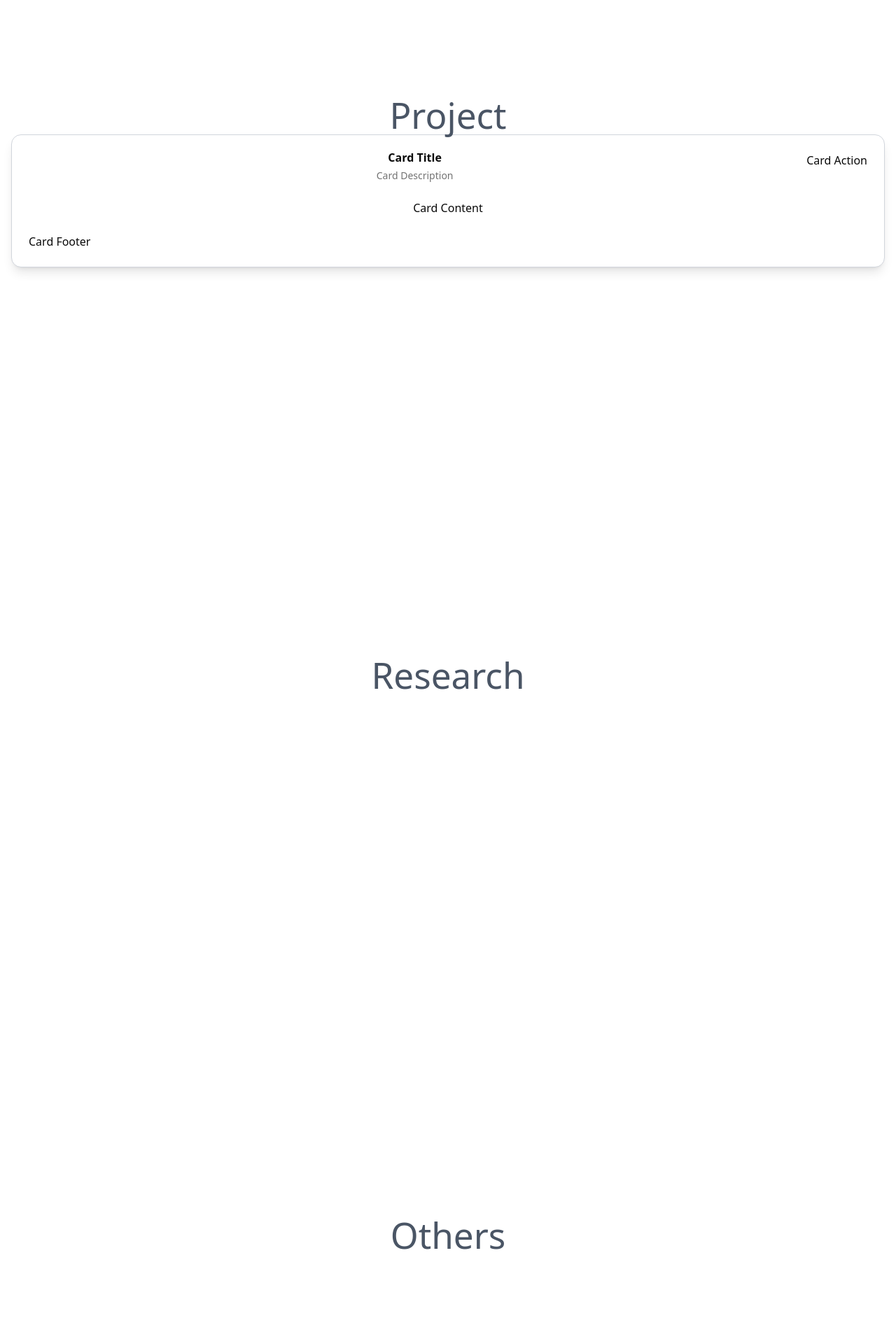
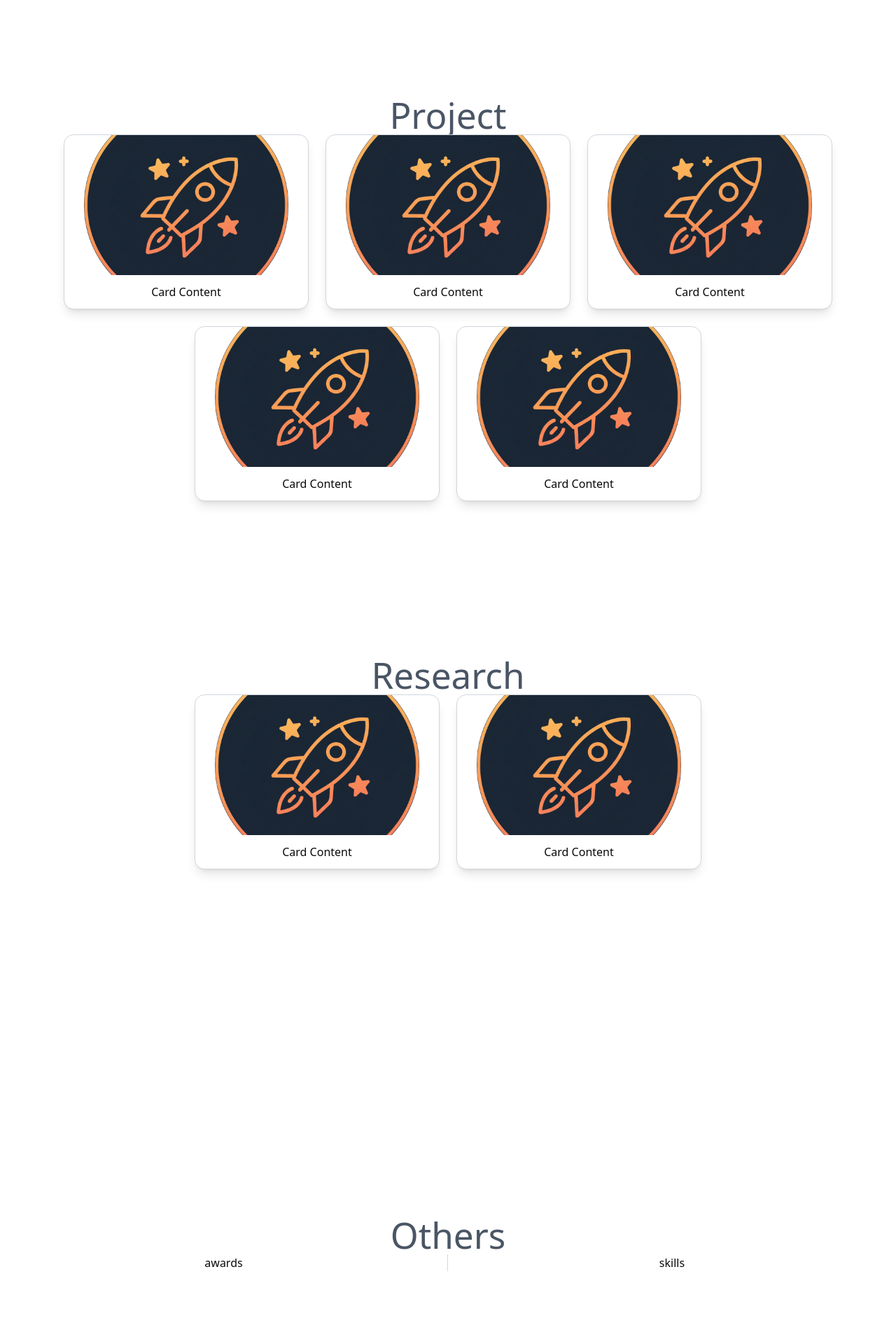
Before and after one commit to TKmatsu2008/TKmatsu2008, a React (Vite) app: page / in a window 1280 px wide. Shown: the part 720-2640 px from the top of the page at 70% size. Built offline with nearby package versions, Linux system fonts and the light colour scheme.

Commit message:
feat:researchおよびothersの雛形が完成

```diff
--- a/package.json
+++ b/package.json
@@ -10,6 +10,7 @@
     "preview": "vite preview"
   },
   "dependencies": {
+    "@radix-ui/react-dialog": "^1.1.15",
     "@tailwindcss/vite": "^4.1.18",
     "class-variance-authority": "^0.7.1",
     "clsx": "^2.1.1",
--- a/src/App.tsx
+++ b/src/App.tsx
@@ -1,4 +1,5 @@
 import './App.css'
+import logo from './assets/logo.png'
 import {
   Card,
   CardAction,
@@ -8,6 +9,14 @@ import {
   CardHeader,
   CardTitle,
 } from "@/components/ui/card"
+import {
+  Dialog,
+  DialogContent,
+  DialogDescription,
+  DialogHeader,
+  DialogTitle,
+  DialogTrigger,
+} from "@/components/ui/dialog"
 
 function App() {
   const navLinks = [
@@ -57,35 +66,87 @@ function App() {
           </p>
         </section>
 
-        <section id='project' className='w-full max-w-full md:max-w-7xl md:mx-auto mx-auto min-h-screen'>
+        <section id='project' className='w-full max-w-full md:max-w-7xl md:mx-auto mx-auto min-h-screen md:pt-[10hv]'>
           <h1 className='text-gray-600 leading-relaxed'>
             Project
           </h1>
-          <Card className="border border-gray-300 shadow-lg bg-white">
-            <CardHeader>
-              <CardTitle>Card Title</CardTitle>
-              <CardDescription>Card Description</CardDescription>
-              <CardAction>Card Action</CardAction>
-            </CardHeader>
-            <CardContent>
-              <p>Card Content</p>
-            </CardContent>
-            <CardFooter>
-              <p>Card Footer</p>
-            </CardFooter>
-          </Card>
+
+          <div className="flex flex-wrap justify-center gap-6">
+            {[...Array(5)].map((_, index) => (
+              <Dialog key={index}>
+                <DialogTrigger asChild>
+                  <Card className="w-[350px] border border-gray-300 shadow-lg bg-white cursor-pointer overflow-hidden p-0">
+                    <CardContent className="p-0">
+                      <img src={logo} alt="Project" className="w-full h-[200px] object-cover" />
+                      <div className="p-3">
+                        <p>Card Content</p>
+                      </div>
+                    </CardContent>
+                  </Card>
+                </DialogTrigger>
+                <DialogContent className="min-w-[90vw] min-h-[90vh] w-full overflow-y-auto">
+                  <DialogHeader>
+                    <DialogTitle>Are you absolutely sure?</DialogTitle>
+                    <DialogDescription>
+                      This action cannot be undone. This will permanently delete your account
+                      and remove your data from our servers.
+                    </DialogDescription>
+                  </DialogHeader>
+                </DialogContent>
+              </Dialog>
+            ))}
+          </div>
         </section>
 
         <section id='research' className='min-h-screen'>
           <h1 className='text-gray-600 leading-relaxed'>
             Research
           </h1>
+
+           <div className="flex flex-wrap justify-center gap-6">
+            {[...Array(2)].map((_, index) => (
+              <Dialog key={index}>
+                <DialogTrigger asChild>
+                  <Card className="w-[350px] border border-gray-300 shadow-lg bg-white cursor-pointer overflow-hidden p-0">
+                    <CardContent className="p-0">
+                      <img src={logo} alt="Project" className="w-full h-[200px] object-cover" />
+                      <div className="p-3">
+                        <p>Card Content</p>
+                      </div>
+                    </CardContent>
+                  </Card>
+                </DialogTrigger>
+                <DialogContent className="min-w-[90vw] min-h-[90vh] w-full overflow-y-auto">
+                  <DialogHeader>
+                    <DialogTitle>Are you absolutely sure?</DialogTitle>
+                    <DialogDescription>
+                      This action cannot be undone. This will permanently delete your account
+                      and remove your data from our servers.
+                    </DialogDescription>
+                  </DialogHeader>
+                </DialogContent>
+              </Dialog>
+            ))}
+          </div>
         </section>
 
-        <section id='others' className='min-h-screen'>
+        <section id='others' className='w-full max-w-full md:max-w-7xl md:mx-auto mx-auto min-h-screen md:pt-[10hv]'>
           <h1 className='text-gray-600 leading-relaxed'>
             Others
           </h1>
+          <div className='flex'>
+            <div className='w-1/2 border-r border-gray-300 pr-4'>
+              <h2>
+                awards
+              </h2>
+            </div>
+
+            <div className='w-1/2 pl-4'>
+              <h2>
+                skills
+              </h2>
+            </div>
+          </div>
         </section>
       </main>
 
--- /dev/null
+++ b/src/components/ui/dialog.tsx
@@ -0,0 +1,141 @@
+import * as React from "react"
+import * as DialogPrimitive from "@radix-ui/react-dialog"
+import { XIcon } from "lucide-react"
+
+import { cn } from "@/lib/utils"
+
+function Dialog({
+  ...props
+}: React.ComponentProps<typeof DialogPrimitive.Root>) {
+  return <DialogPrimitive.Root data-slot="dialog" {...props} />
+}
+
+function DialogTrigger({
+  ...props
+}: React.ComponentProps<typeof DialogPrimitive.Trigger>) {
+  return <DialogPrimitive.Trigger data-slot="dialog-trigger" {...props} />
+}
+
+function DialogPortal({
+  ...props
+}: React.ComponentProps<typeof DialogPrimitive.Portal>) {
+  return <DialogPrimitive.Portal data-slot="dialog-portal" {...props} />
+}
+
+function DialogClose({
+  ...props
+}: React.ComponentProps<typeof DialogPrimitive.Close>) {
+  return <DialogPrimitive.Close data-slot="dialog-close" {...props} />
+}
+
+function DialogOverlay({
+  className,
+  ...props
+}: React.ComponentProps<typeof DialogPrimitive.Overlay>) {
+  return (
+    <DialogPrimitive.Overlay
+      data-slot="dialog-overlay"
+      className={cn(
+        "data-[state=open]:animate-in data-[state=closed]:animate-out data-[state=closed]:fade-out-0 data-[state=open]:fade-in-0 fixed inset-0 z-50 bg-black/50",
+        className
+      )}
+      {...props}
+    />
+  )
+}
+
+function DialogContent({
+  className,
+  children,
+  showCloseButton = true,
+  ...props
+}: React.ComponentProps<typeof DialogPrimitive.Content> & {
+  showCloseButton?: boolean
+}) {
+  return (
+    <DialogPortal data-slot="dialog-portal">
+      <DialogOverlay />
+      <DialogPrimitive.Content
+        data-slot="dialog-content"
+        className={cn(
+          "bg-background data-[state=open]:animate-in data-[state=closed]:animate-out data-[state=closed]:fade-out-0 data-[state=open]:fade-in-0 data-[state=closed]:zoom-out-95 data-[state=open]:zoom-in-95 fixed top-[50%] left-[50%] z-50 grid w-full max-w-[calc(100%-2rem)] translate-x-[-50%] translate-y-[-50%] gap-4 rounded-lg border p-6 shadow-lg duration-200 outline-none sm:max-w-lg",
+          className
+        )}
+        {...props}
+      >
+        {children}
+        {showCloseButton && (
+          <DialogPrimitive.Close
+            data-slot="dialog-close"
+            className="ring-offset-background focus:ring-ring data-[state=open]:bg-accent data-[state=open]:text-muted-foreground absolute top-4 right-4 rounded-xs opacity-70 transition-opacity hover:opacity-100 focus:ring-2 focus:ring-offset-2 focus:outline-hidden disabled:pointer-events-none [&_svg]:pointer-events-none [&_svg]:shrink-0 [&_svg:not([class*='size-'])]:size-4"
+          >
+            <XIcon />
+            <span className="sr-only">Close</span>
+          </DialogPrimitive.Close>
+        )}
+      </DialogPrimitive.Content>
+    </DialogPortal>
+  )
+}
+
+function DialogHeader({ className, ...props }: React.ComponentProps<"div">) {
+  return (
+    <div
+      data-slot="dialog-header"
+      className={cn("flex flex-col gap-2 text-center sm:text-left", className)}
+      {...props}
+    />
+  )
+}
+
+function DialogFooter({ className, ...props }: React.ComponentProps<"div">) {
+  return (
+    <div
+      data-slot="dialog-footer"
+      className={cn(
+        "flex flex-col-reverse gap-2 sm:flex-row sm:justify-end",
+        className
+      )}
+      {...props}
+    />
+  )
+}
+
+function DialogTitle({
+  className,
+  ...props
+}: React.ComponentProps<typeof DialogPrimitive.Title>) {
+  return (
+    <DialogPrimitive.Title
+      data-slot="dialog-title"
+      className={cn("text-lg leading-none font-semibold", className)}
+      {...props}
+    />
+  )
+}
+
+function DialogDescription({
+  className,
+  ...props
+}: React.ComponentProps<typeof DialogPrimitive.Description>) {
+  return (
+    <DialogPrimitive.Description
+      data-slot="dialog-description"
+      className={cn("text-muted-foreground text-sm", className)}
+      {...props}
+    />
+  )
+}
+
+export {
+  Dialog,
+  DialogClose,
+  DialogContent,
+  DialogDescription,
+  DialogFooter,
+  DialogHeader,
+  DialogOverlay,
+  DialogPortal,
+  DialogTitle,
+  DialogTrigger,
+}
```
Also changed, not shown: 1 other file (tests, documents, lock files or other folders).
